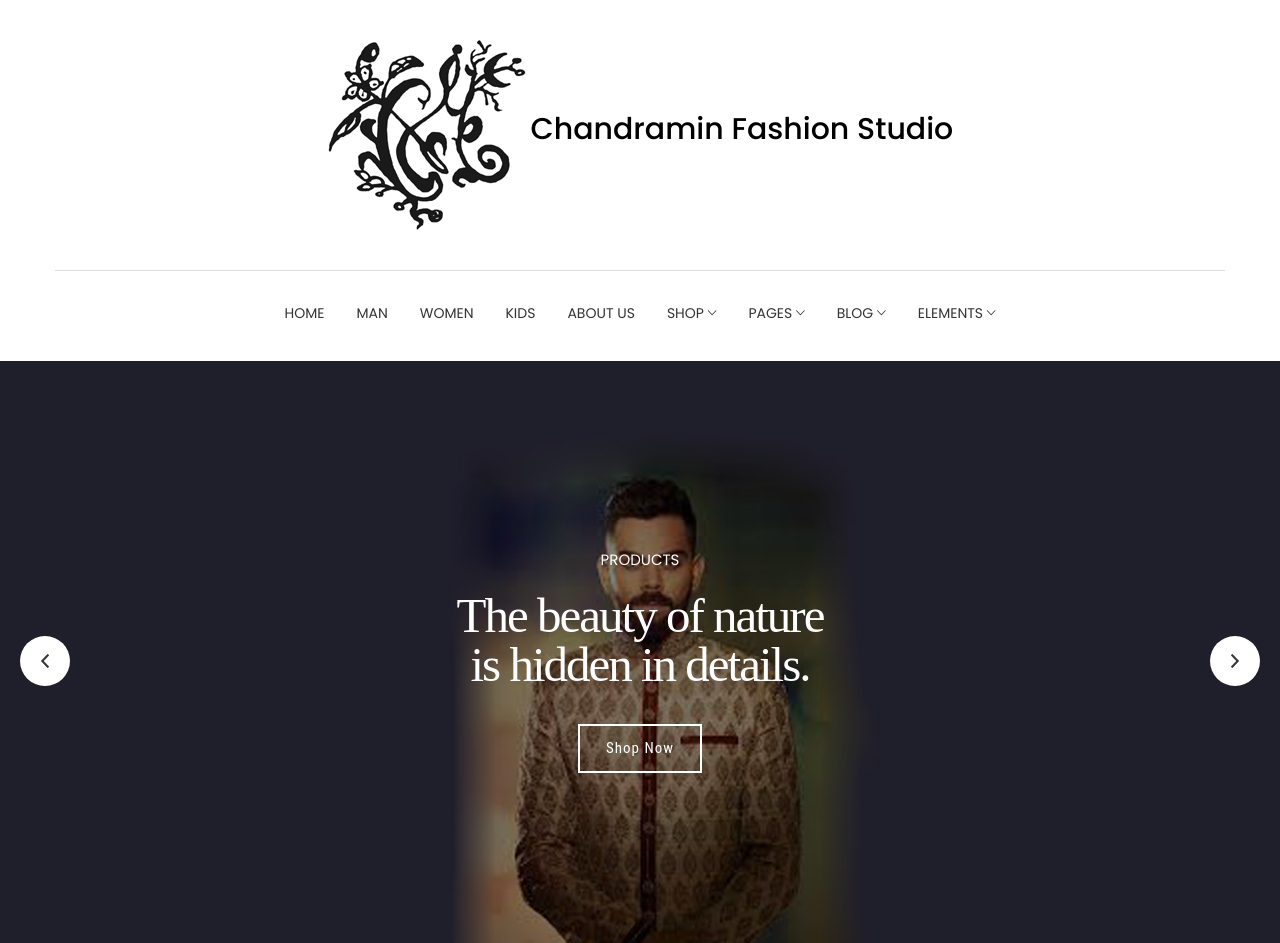
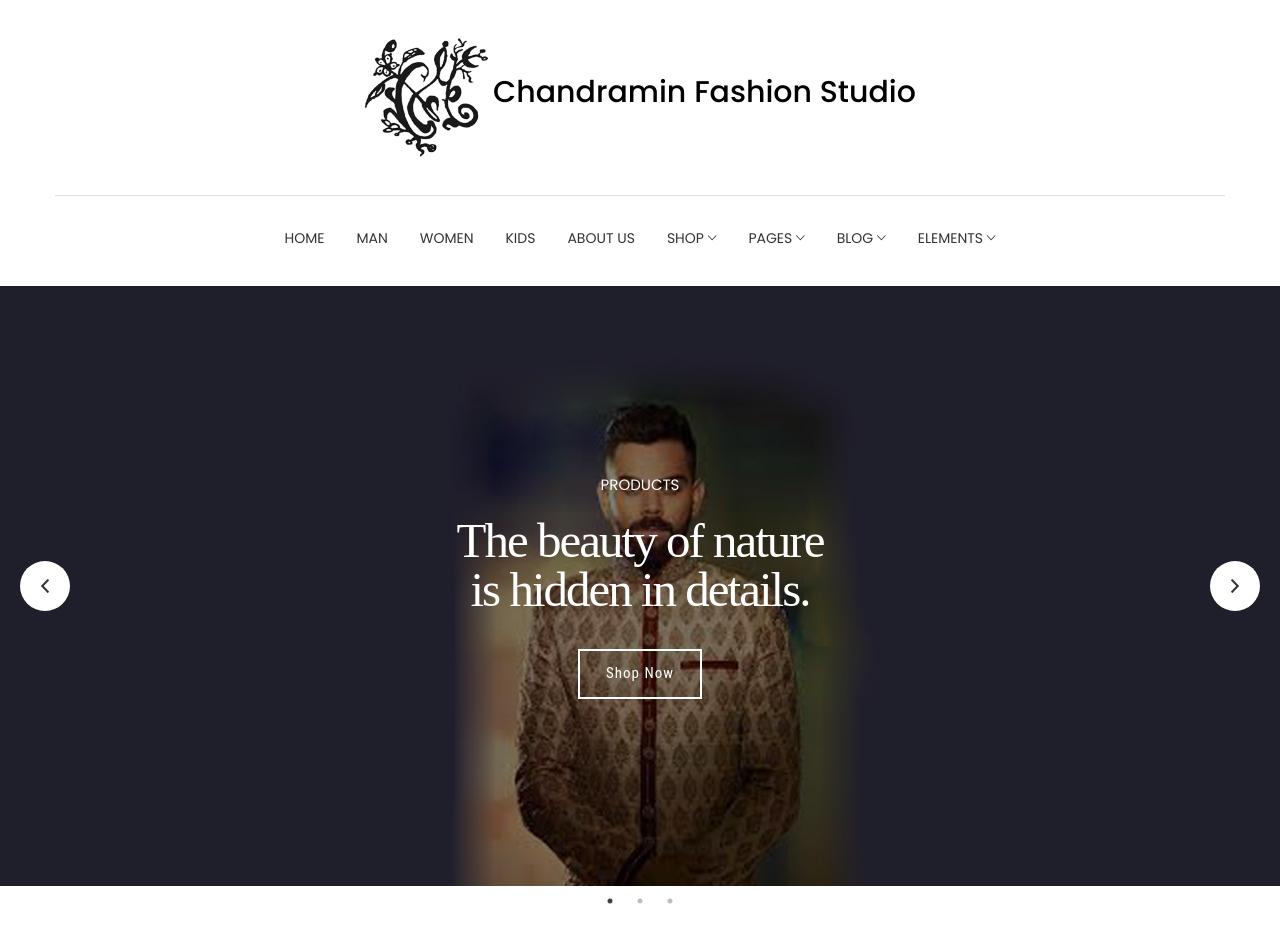
Before and after one commit to Bhavesh-Parmar/Chandramin, a plain HTML site: page index.html in a window 1280 px wide. Shown: the top 943 px of the page. Drawn offline with Linux system fonts and the light colour scheme; some packages are replaced by stand-ins of ours; no server answers; files whose address does not match are found by name.

Commit message:
logo changed

```diff
--- a/index.html
+++ b/index.html
@@ -60,7 +60,8 @@ FACEBOOK: https://www.facebook.com/themefisher
 				<!-- <img src="images/logo.jpg" alt="logo"> -->
 				<div class="logo text-center">
 					<a href="index.html">
-						<img src="images/logo3.png" alt="logo">
+						<picture><img src="images/logo3.png" width="20%" alt="logo"></picture>
+
 						<span class=" text-center h2">Chandramin Fashion Studio</span>
 						<!-- replace logo here -->
 						<!-- <svg width="135px" height="29px" viewBox="0 0 155 29" version="1.1" xmlns="http://www.w3.org/2000/svg"
```
